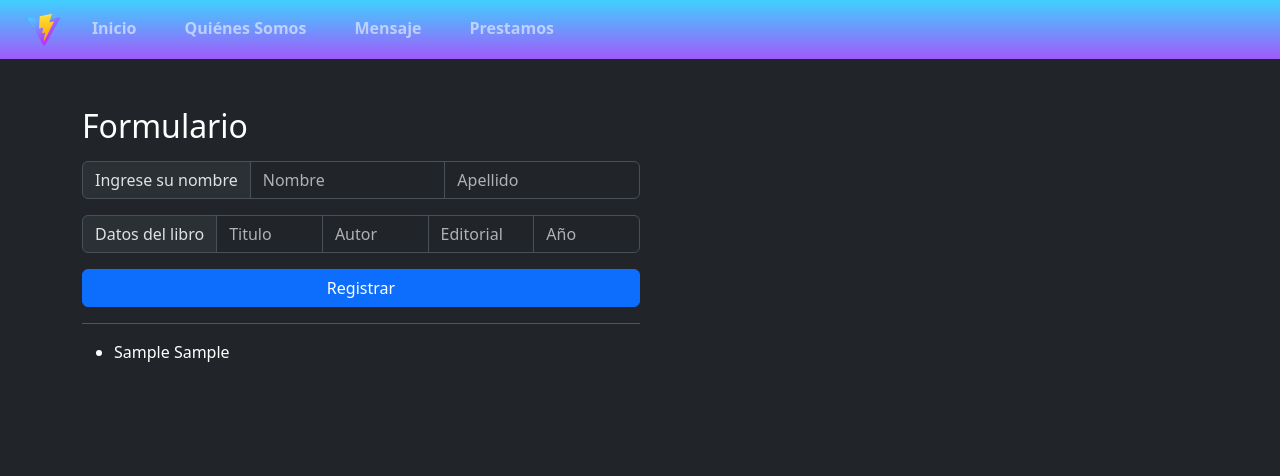
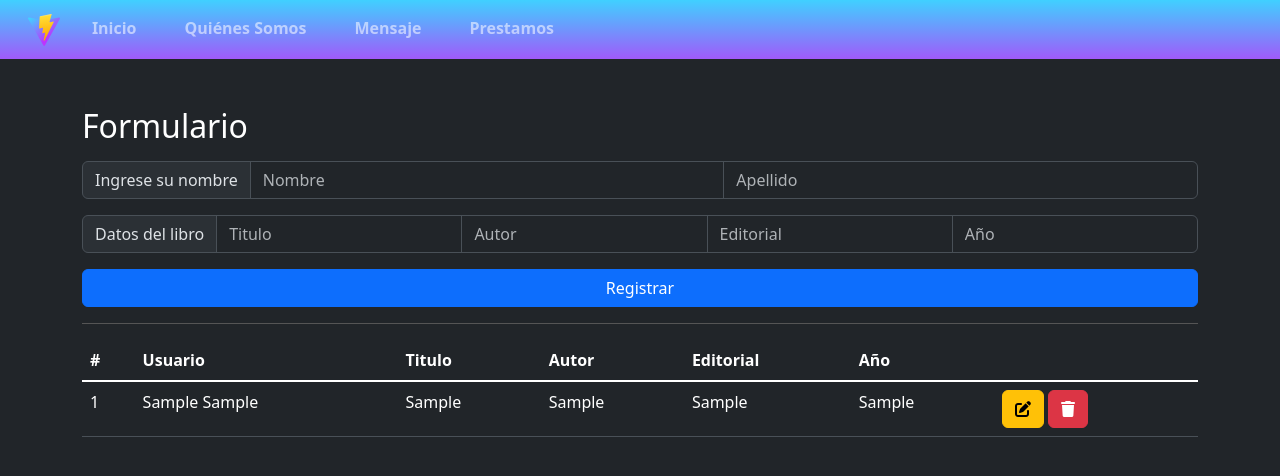
Before and after one commit to HaJoy/Trabajo-React, a React (Vite) app: page /formulario in a window 1280 px wide. Both pictures are taken after typing "Sample", "Sample", "Sample", "Sample", "Sample", "Sample" into the empty fields and a click on the button "Registrar". Shown: the top 476 px of the page. Built offline with nearby package versions, Linux system fonts and the light colour scheme.

Commit message:
Table and modal for editing (without functionality) added

```diff
--- a/index.html
+++ b/index.html
@@ -5,6 +5,7 @@
     <link rel="icon" type="image/svg+xml" href="/vite.svg" />
     <meta name="viewport" content="width=device-width, initial-scale=1.0" />
     <link href="https://cdn.jsdelivr.net/npm/bootstrap@5.3.3/dist/css/bootstrap.min.css" rel="stylesheet" integrity="sha384-QWTKZyjpPEjISv5WaRU9OFeRpok6YctnYmDr5pNlyT2bRjXh0JMhjY6hW+ALEwIH" crossorigin="anonymous">
+    <script src="https://kit.fontawesome.com/2010d54424.js" crossorigin="anonymous"></script>
     <title>Vite + React</title>
   </head>
   <body>
--- a/package.json
+++ b/package.json
@@ -10,6 +10,7 @@
     "preview": "vite preview"
   },
   "dependencies": {
+    "@fortawesome/fontawesome-free": "^6.5.2",
     "react": "^18.2.0",
     "react-dom": "^18.2.0",
     "react-router-dom": "^6.23.0"
--- a/src/App.jsx
+++ b/src/App.jsx
@@ -1,5 +1,6 @@
 
 import './App.css'
+import "@fortawesome/fontawesome-free/css/all.min.css"
 import Error from './components/Error'
 import Contacto from './components/Contacto'
 import Inicio from './components/Inicio'
@@ -13,6 +14,7 @@ import Quienessomos from './components/Quienessomos'
 import User from './components/User'
 import Formulario from './components/Formulario'
 import Header from './components/Header'
+
 
 function App() {
 
--- a/src/components/Formulario.jsx
+++ b/src/components/Formulario.jsx
@@ -1,4 +1,5 @@
 import React from 'react'
+import "@fortawesome/fontawesome-free/css/all.min.css"
 
 const Formulario = () => {
     const [nombre,setNombre] = React.useState('')
@@ -16,18 +17,34 @@ const Formulario = () => {
         //agregando a la lista
         setLista([
             ...lista,
-            {nombre,apellido}
+            {nombre,apellido, titulo, autor, editorial, anio}
         ])
         //limpiar inputs
         e.target.reset()
         //limpiar los estados
         setNombre('')
         setApellido('')
+        setTitulo('')
+        setAutor('')
+        setEditorial('')
+        setAnio('')
+    }
+    const editar = (nombre, apellido, titulo, autor, editorial, anio) => {
+        setNombre(nombre)
+        setApellido(apellido)
+        setTitulo(titulo)
+        setAutor(autor)
+        setEditorial(editorial)
+        setAnio(anio)
+
+        window.setTimeout(function(){
+            document.getElementById('nombre').focus();
+        })
     }
   return (
-    <div className="my-5">
-        <h2 className="my-3">Formulario</h2>
-        <form onSubmit={guardarUsuario} className="col-lg-6 my-3" data-bs-theme="dark">
+    <div className='my-5'>
+        <h2 className='my-3'>Formulario</h2>
+        <form onSubmit={guardarUsuario} className='my-3' data-bs-theme='dark'>
             {/* <input type="text"
             placeholder='Ingrese su Nombre'
             className='form-control mb-3'
@@ -38,57 +55,163 @@ const Formulario = () => {
             className='form-control mb-3'
             onChange={(e) =>setApellido(e.target.value.trim())}
             /> */}
-            <div class="input-group">
-                <span class="input-group-text mb-3">Ingrese su nombre</span>
-                <input type="text"
+            <div className='input-group'>
+                <span className='input-group-text mb-3'>Ingrese su nombre</span>
+                <input type='text'
                 placeholder='Nombre'
-                aria-label="Nombre"
-                class="form-control mb-3"
+                aria-label='Nombre'
+                className='form-control mb-3'
                 onChange={(e) =>setNombre(e.target.value.trim())}
                 />
-                <input type="text"
+                <input type='text'
                 placeholder='Apellido'
-                aria-label="Apellido"
-                class="form-control mb-3"
+                aria-label='Apellido'
+                className='form-control mb-3'
                 onChange={(e) =>setApellido(e.target.value.trim())}
                 />
             </div>
-            <div class="input-group">
-                <span class="input-group-text mb-3">Datos del libro</span>
-                <input type="text"
+            <div className='input-group'>
+                <span className='input-group-text mb-3'>Datos del libro</span>
+                <input type='text'
                 placeholder='Titulo'
-                aria-label="Titulo"
-                class="form-control mb-3"
+                aria-label='Titulo'
+                className='form-control mb-3'
                 onChange={(e) =>setTitulo(e.target.value.trim())}
                 />
-                <input type="text"
+                <input type='text'
                 placeholder='Autor'
-                aria-label="Autor"
-                class="form-control mb-3"
+                aria-label='Autor'
+                className='form-control mb-3'
                 onChange={(e) =>setAutor(e.target.value.trim())}
                 />
-                <input type="text"
+                <input type='text'
                 placeholder='Editorial'
-                aria-label="Editorial"
-                class="form-control mb-3"
+                aria-label='Editorial'
+                className='form-control mb-3'
                 onChange={(e) =>setEditorial(e.target.value.trim())}
                 />
-                <input type="text"
+                <input type='text'
                 placeholder='Año'
-                aria-label="Anio"
-                class="form-control mb-3"
+                aria-label='Anio'
+                className='form-control mb-3'
                 onChange={(e) =>setAnio(e.target.value.trim())}
                 />
             </div>
-            <div className="d-grid gap-2">
+            <div className='d-grid gap-2'>
                 <button className='btn btn-primary mb-3' type='submit'>Registrar</button>
             </div>
         </form>
-        <ul className="my-3">
+        {/* <ul className="my-3">
             {
                 lista.map((item,index)=>(<li key={index}>{item.nombre} {item.apellido}</li>))
             }
-        </ul>
+        </ul> */}
+        <div className='row mt-3'>
+            <div className='table-responsive'>
+                <table className='table table-hover' data-bs-theme='dark'>
+                    <thead>
+                        <tr>
+                            <th>#</th>
+                            <th>Usuario</th>
+                            <th>Titulo</th>
+                            <th>Autor</th>
+                            <th>Editorial</th>
+                            <th>Año</th>
+                        </tr>
+                    </thead>
+                    <tbody className='table-group-divider'>
+                        {
+                            lista.map((item,index)=>(
+                                <tr key={index}>
+                                    <td>{index + 1}</td>
+                                    <td>{item.nombre} {item.apellido}</td>
+                                    <td>{item.titulo}</td>
+                                    <td>{item.autor}</td>
+                                    <td>{item.editorial}</td>
+                                    <td>{item.anio}</td>
+                                    <td>
+                                        <button className='btn btn-warning' data-bs-toggle='modal' data-bs-target='#modalEdit'
+                                        onClick={() => editar(item.nombre, item.apellido, item.titulo, item.autor, item.editorial, item.anio)}>
+                                            <i className='fa-solid fa-edit'/>
+                                        </button>
+                                        &nbsp;
+                                        <button className='btn btn-danger'>
+                                            <i className='fa-solid fa-trash'/>
+                                        </button>
+                                    </td>
+                                </tr>
+                            ))
+                        }
+                    </tbody>
+                </table>
+            </div>
+        </div>
+        <div id='modalEdit' className='modal fade' aria-hidden='true'>
+            <div className='modal-dialog'>
+                <div className='modal-content'>
+                    <div className='modal-header'>
+                        <label className='h5'>{titulo}</label>
+                        <button type='button' className='btn-close' data-bs-dismiss='modal' aria-label='Close'/>
+                    </div>
+                    <div className='modal-body'>
+                        <input type="hidden" id='id'/>
+                        {/* <div className='input-group mb-3'>
+                            <span className='input-group-text'>
+                                <i className='fa-solid fa-gift'/>
+                            </span>
+                            <input type="text" id='nombre' className='form-control' placeholder='Nombre' value={nombre}
+                            onChange={(e)=>setNombre(e.target.value)}/>
+                        </div> */}
+
+                        <input type='text'
+                        placeholder='Nombre'
+                        aria-label='Nombre'
+                        className='form-control mb-3'
+                        value={nombre}
+                        onChange={(e) =>setNombre(e.target.value.trim())}
+                        />
+                        <input type='text'
+                        placeholder='Apellido'
+                        aria-label='Apellido'
+                        className='form-control mb-3'
+                        value={apellido}
+                        onChange={(e) =>setApellido(e.target.value.trim())}
+                        />
+                        <input type='text'
+                        placeholder='Titulo'
+                        aria-label='Titulo'
+                        className='form-control mb-3'
+                        value={titulo}
+                        onChange={(e) =>setTitulo(e.target.value.trim())}
+                        />
+                        <input type='text'
+                        placeholder='Autor'
+                        aria-label='Autor'
+                        className='form-control mb-3'
+                        value={autor}
+                        onChange={(e) =>setAutor(e.target.value.trim())}
+                        />
+                        <input type='text'
+                        placeholder='Editorial'
+                        aria-label='Editorial'
+                        className='form-control mb-3'
+                        value={editorial}
+                        onChange={(e) =>setEditorial(e.target.value.trim())}
+                        />
+                        <input type='text'
+                        placeholder='Año'
+                        aria-label='Anio'
+                        className='form-control mb-3'
+                        value={anio}
+                        onChange={(e) =>setAnio(e.target.value.trim())}
+                        />
+                        <div className='d-grid gap-2'>
+                            <button className='btn btn-primary mb-3' type='submit'>Confirmar</button>
+                        </div>
+                    </div>
+                </div>
+            </div>
+        </div>
     </div>
   )
 }
```
Also changed, not shown: 1 other file (tests, documents, lock files or other folders).
